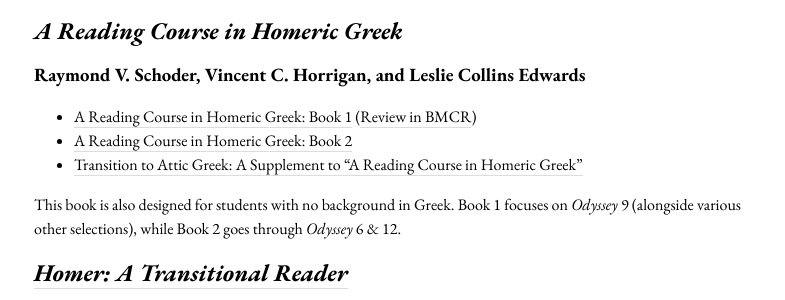
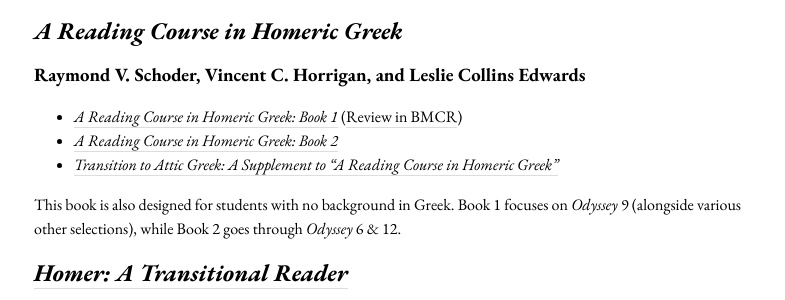
Before and after one commit to ryanfb/etc, a Jekyll site: the page built from _posts/2019-02-25-resources_for_reading_homeric_greek.md, in a window 1280 px wide. Shown: the part 755-1055 px from the top of the page, without its empty margins (246-1031 px from the left). Built offline with Jekyll 4.4.1, drawn with Linux system fonts in a browser that asks for light colours; nearby versions of some CDN libraries.

Commit message:
Formatting

```diff
--- a/_posts/2019-02-25-resources_for_reading_homeric_greek.md
+++ b/_posts/2019-02-25-resources_for_reading_homeric_greek.md
@@ -22,9 +22,9 @@
 ## *A Reading Course in Homeric Greek*
 ### Raymond V. Schoder, Vincent C. Horrigan, and Leslie Collins Edwards
 
-* [A Reading Course in Homeric Greek: Book 1](https://amzn.to/2ExvuJn) ([Review in BMCR](http://bmcr.brynmawr.edu/2005/2005-09-27.html))
-* [A Reading Course in Homeric Greek: Book 2](https://amzn.to/2SqKoot)
-* [Transition to Attic Greek: A Supplement to "A Reading Course in Homeric Greek"](https://amzn.to/2XqFgof)
+* [*A Reading Course in Homeric Greek: Book 1*](https://amzn.to/2ExvuJn) ([Review in BMCR](http://bmcr.brynmawr.edu/2005/2005-09-27.html))
+* [*A Reading Course in Homeric Greek: Book 2*](https://amzn.to/2SqKoot)
+* [*Transition to Attic Greek: A Supplement to "A Reading Course in Homeric Greek"*](https://amzn.to/2XqFgof)
 
 This book is also designed for students with no background in Greek. Book 1 focuses on *Odyssey* 9 (alongside various other selections), while Book 2 goes through *Odyssey* 6 & 12.
 
@@ -92,12 +92,12 @@
 
 # Lexica
 
-## [A Lexicon of the Homeric Dialect](https://amzn.to/2tDaieT)
+## [*A Lexicon of the Homeric Dialect*](https://amzn.to/2tDaieT)
 ### Richard John Cunliffe
 
 This edition expands Cunliffe's *Lexicon* with his *Homeric Proper and Place Names*. Originally published in 1924, the *Lexicon* should definitively be in the public domain in the U.S. in 2020.
 
-## [A Homeric Dictionary for Schools and Colleges](https://amzn.to/2XklhaJ)
+## [*A Homeric Dictionary for Schools and Colleges*](https://amzn.to/2XklhaJ)
 ### Georg Autenrieth, translated by Robert P. Keep
 
 Originally published in German by Autenrieth, the English translation of this dictionary was published in 1889 and is [freely available in the public domain](https://books.google.com/books?id=MDs87YOfkzgC). It's also available as a digitized dictionary within [Perseus](http://www.perseus.tufts.edu/hopper/) and [Logeion](http://logeion.uchicago.edu/).
```
